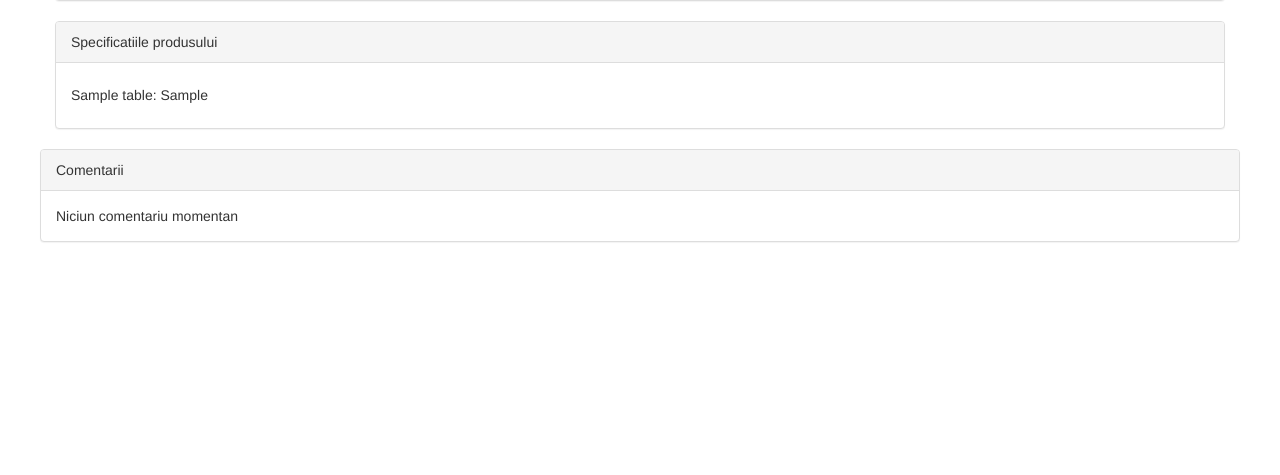
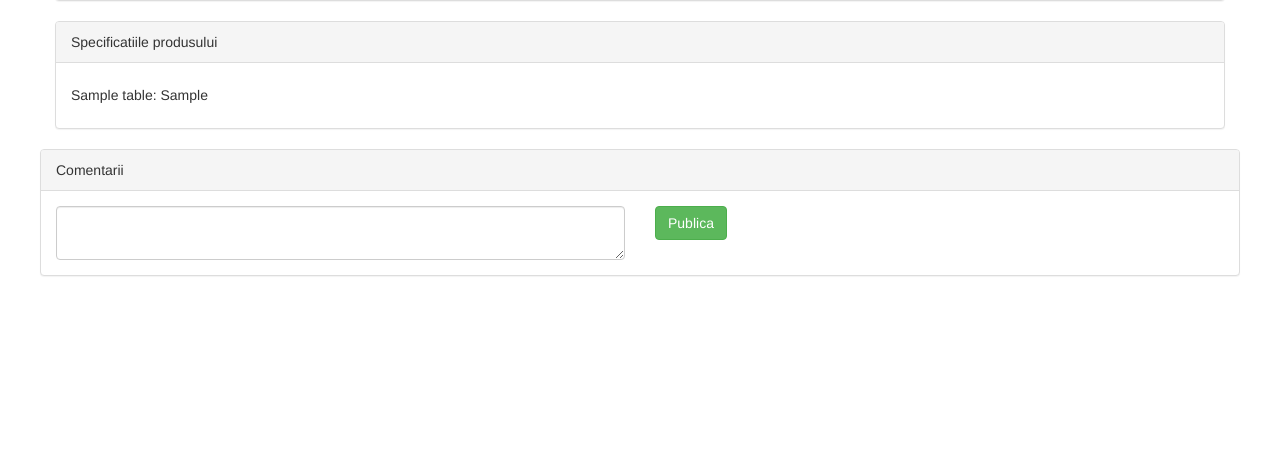
Before and after one commit to cristid9/web-store, a Flask app: page /product_page/1 in a window 1280 px wide. Shown: the part 300-775 px from the top of the page. Run offline with Flask 3, Linux system fonts and the light colour scheme; tables that the repository leaves empty hold one stand-in row (values such as "Sample post"); parts of the project's set-up code (start-up, migrations or seed data) failed here and were passed over; some libraries are stand-ins or nearby versions.

Commit message:
Add html structure for comments

```diff
--- a/src/app/static/js/product_page.js
+++ b/src/app/static/js/product_page.js
@@ -1,4 +1,2 @@
 $(document).ready(function() {
-
-
 });
--- a/src/app/templates/product_page.html
+++ b/src/app/templates/product_page.html
@@ -127,7 +127,28 @@
 					Comentarii
 				</div>
 				<div class="panel-body">
-					Niciun comentariu momentan
+					<div id="comment_form">
+						<div class="row">
+							<div class="col-xs-0">
+								<!--filler-->
+							</div>
+							<div class="col-xs-6">
+								<textarea class="form-control"
+										  placeholder="minim 10 caractere"
+										  id="comment_content">
+								</textarea>
+							</div>
+							<div class="col-xs-2">
+								<button type="button"
+										class="btn btn-success btn-md"
+										id="publih_comment">
+									Publica
+								</button>
+							</div>
+						</div>
+					</div>
+					<div id="comments_container">
+					</div>
 				</div>
 			</div>
 		</div>
```
Also changed, not shown: 5 other files.
